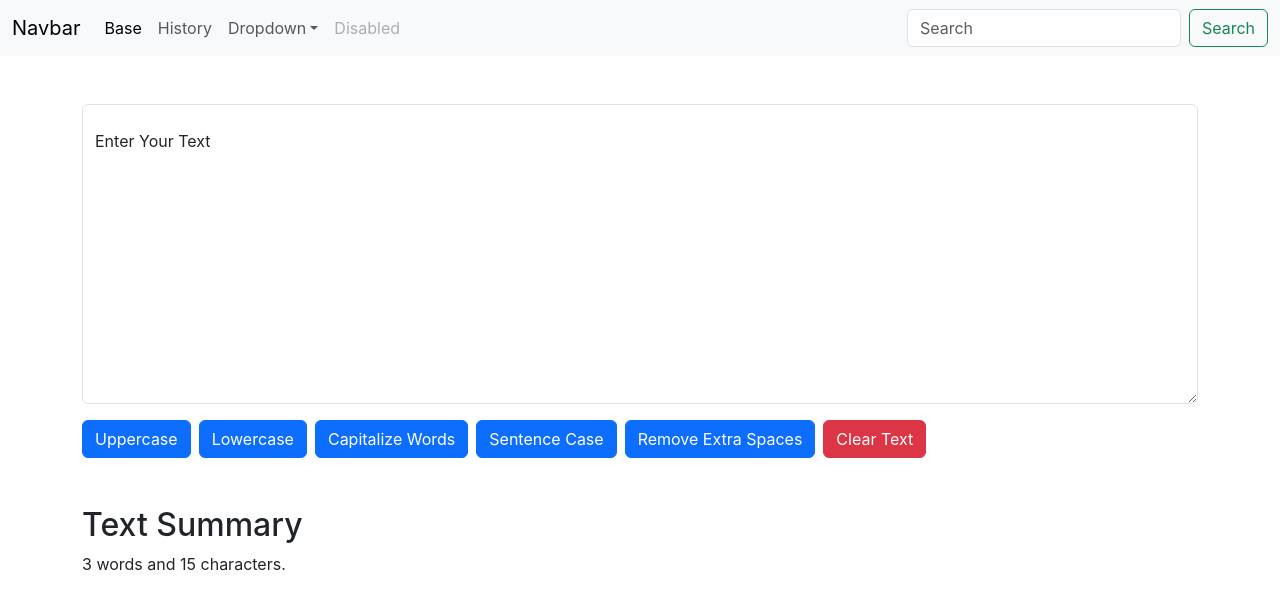
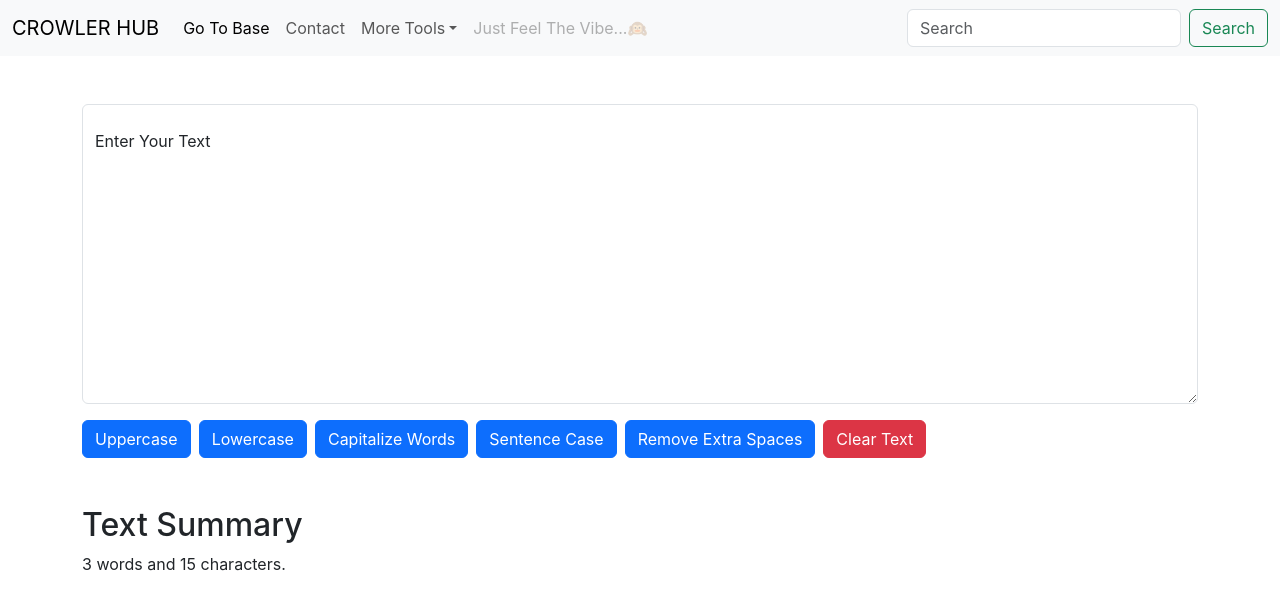
Before and after one commit to MrTezz/practice, a React (Create React App) app: page / in a window 1280 px wide. Shown: the top 610 px of the page. Built offline with nearby package versions, Linux system fonts and the light colour scheme.

Commit message:
ready for production

```diff
--- a/package.json
+++ b/package.json
@@ -2,6 +2,7 @@
   "name": "practice",
   "version": "0.1.0",
   "private": true,
+  "homepage": "/tools",
   "dependencies": {
     "@testing-library/dom": "^10.4.0",
     "@testing-library/jest-dom": "^6.6.3",
@@ -15,6 +16,7 @@
   "scripts": {
     "start": "react-scripts start",
     "build": "react-scripts build",
+    "deploy": "gh-pages -d build -b deploy",
     "test": "react-scripts test",
     "eject": "react-scripts eject"
   },
@@ -35,5 +37,8 @@
       "last 1 firefox version",
       "last 1 safari version"
     ]
+  },
+  "devDependencies": {
+    "gh-pages": "^6.3.0"
   }
 }
--- a/public/index.html
+++ b/public/index.html
@@ -24,7 +24,7 @@
       work correctly both with client-side routing and a non-root public URL.
       Learn how to configure a non-root public URL by running `npm run build`.
     -->
-    <title>React App</title>
+    <title>Tools by Crowler Hub</title>
     <link href="https://cdn.jsdelivr.net/npm/bootstrap@5.3.7/dist/css/bootstrap.min.css" rel="stylesheet" integrity="sha384-LN+7fdVzj6u52u30Kp6M/trliBMCMKTyK833zpbD+pXdCLuTusPj697FH4R/5mcr" crossorigin="anonymous">
   </head>
   </head>
--- a/src/App.js
+++ b/src/App.js
@@ -6,7 +6,7 @@ import Textform from './components/Textform';
 function App() {
   return (
     <>
-    <Navbar homeText="Base" aboutText="History"/>
+    <Navbar homeText="Go To Base" aboutText="Contact"/>
     <Textform/>
     </>
   );
--- a/src/components/Navbar.js
+++ b/src/components/Navbar.js
@@ -6,31 +6,31 @@ export default function Navbar(props) {
     <>
     <nav className="navbar navbar-expand-lg bg-dark bg-body-tertiary">
   <div className="container-fluid">
-    <a className="navbar-brand" href="#">Navbar</a>
+    <a className="navbar-brand" href="#">CROWLER HUB</a>
     <button className="navbar-toggler" type="button" data-bs-toggle="collapse" data-bs-target="#navbarSupportedContent" aria-controls="navbarSupportedContent" aria-expanded="false" aria-label="Toggle navigation">
       <span className="navbar-toggler-icon"></span>
     </button>
     <div className="collapse navbar-collapse" id="navbarSupportedContent">
       <ul className="navbar-nav me-auto mb-2 mb-lg-0">
         <li className="nav-item">
-          <a className="nav-link active" aria-current="page" href="/">{props.homeText}</a>
+          <a className="nav-link active" aria-current="page" href="https://crowlerhub.com/">{props.homeText}</a>
         </li>
         <li className="nav-item">
-          <a className="nav-link" href="/">{props.aboutText}</a>
+          <a className="nav-link" href="https://crowlerhub.com/contact/">{props.aboutText}</a>
         </li>
         <li className="nav-item dropdown">
           <a className="nav-link dropdown-toggle" href="/" role="button" data-bs-toggle="dropdown" aria-expanded="false">
-            Dropdown
+            More Tools
           </a>
           <ul className="dropdown-menu">
-            <li><a className="dropdown-item" href="/">Action</a></li>
-            <li><a className="dropdown-item" href="/">Another action</a></li>
+            <li><a className="dropdown-item" href="#">JPG Compressor (Coming Soon)</a></li>
+            <li><a className="dropdown-item" href="#">Multi-line to In-line Convertor (Coming Soon)</a></li>
             <li><hr className="dropdown-divider"/></li>
-            <li><a className="dropdown-item" href="/">Something else here</a></li>
+            <li><a className="dropdown-item" href="#">Fancy Texts (Coming Soon)</a></li>
           </ul>
         </li>
         <li className="nav-item">
-          <a className="nav-link disabled" aria-disabled="true">Disabled</a>
+          <a className="nav-link disabled" aria-disabled="true">Just Feel The Vibe...🙉</a>
         </li>
       </ul>
       <form className="d-flex" role="search">
```
Also changed, not shown: 1 other file (tests, documents, lock files or other folders).
